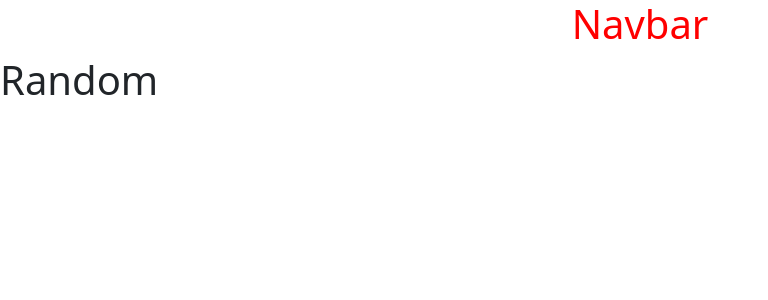
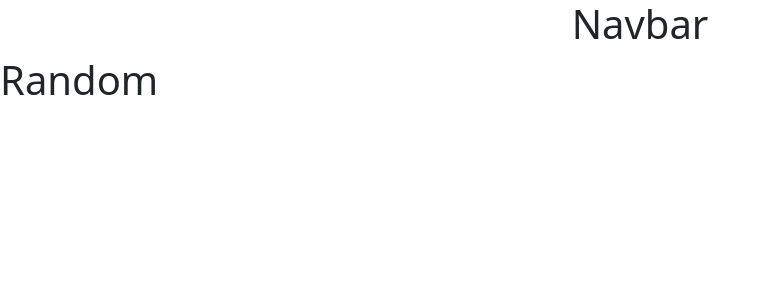
Before and after one commit to hasnain-cyber/drishti-web, a Next.js app: page / in a window 1280 px wide. Shown: the top 300 px of the page, without its empty margins (0-768 px from the left). Built offline with nearby package versions, Linux system fonts and the light colour scheme.

Commit message:
add style variables

```diff
--- a/src/global.css
+++ b/src/global.css
@@ -1,5 +1,10 @@
 :root {
-    --color-primary: #ff0000;
-    --color-secondary: #00ff00;
-    --color-tertiary: #0000ff;
+    --col1: #103ce7;
+    --col2: #64e9ff;
+    --col3: #ffffff;
+    --grad1: linear-gradient(90deg, var(--col1) 20%, var(--col2) 100%);
+    --grad2: linear-gradient(60deg, var(--col1) 60%, var(--col2) 100%);
+    --font1: 'Libre Franklin', sans-serif;
+    --font2: 'Montserrat', sans-serif;
+    --font3: 'Rubik', sans-serif;
 }
--- a/src/pages/_document.tsx
+++ b/src/pages/_document.tsx
@@ -3,7 +3,13 @@
 export default function Document() {
   return (
     <Html lang="en">
-      <Head />
+      <Head>
+        <link rel="stylesheet" href="https://kit.fontawesome.com/d48aa7277c.css" crossOrigin="anonymous" />
+        <link rel="preconnect" href="https://fonts.googleapis.com" />
+        <link rel="preconnect" href="https://fonts.gstatic.com" crossOrigin="" />
+        <link href="https://fonts.googleapis.com/css2?family=Libre+Franklin:ital,wght@1,900&family=Montserrat:ital,wght@1,100;1,200&family=Rubik&display=swap" rel="stylesheet"></link>
+        <script src="https://kit.fontawesome.com/d48aa7277c.js" crossOrigin="anonymous"></script>
+      </Head>
       <body>
         <Main />
         <NextScript />
```
Also changed, not shown: public/assets/graphics/back1.svg (added), public/assets/graphics/back2.svg (added).
